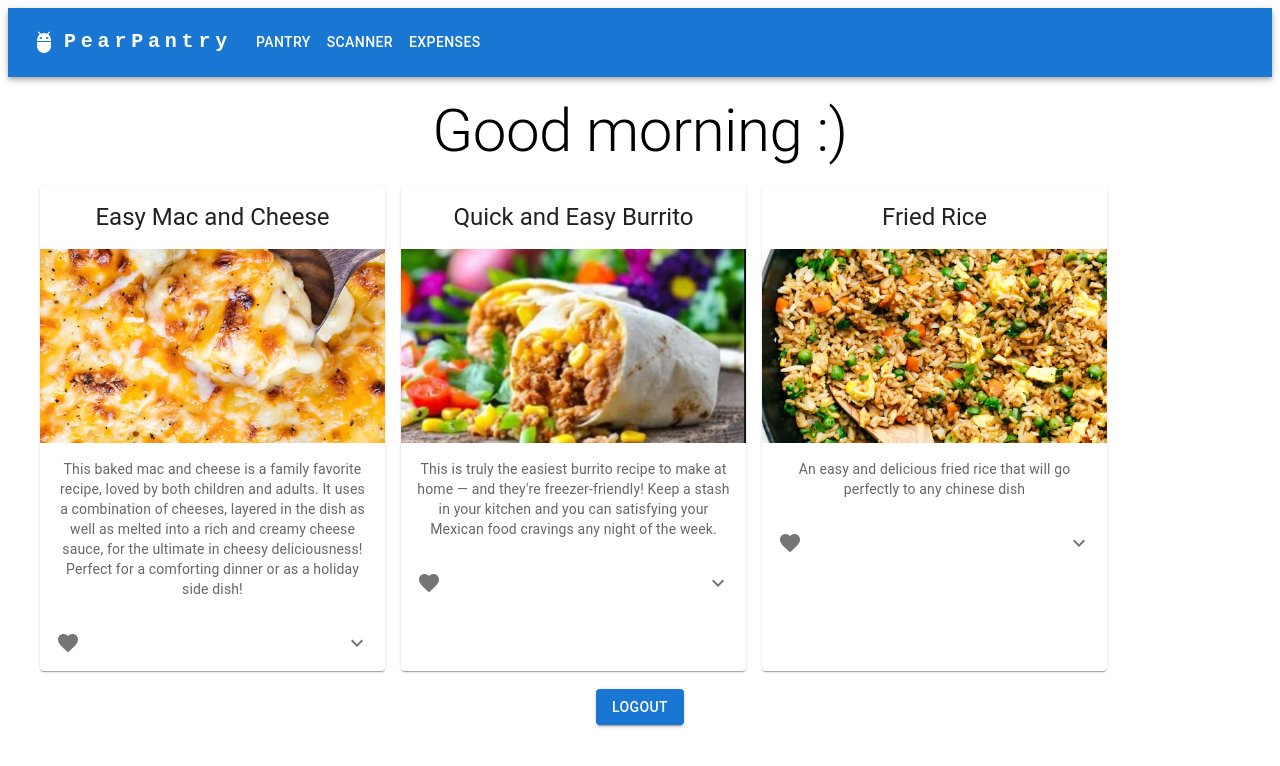
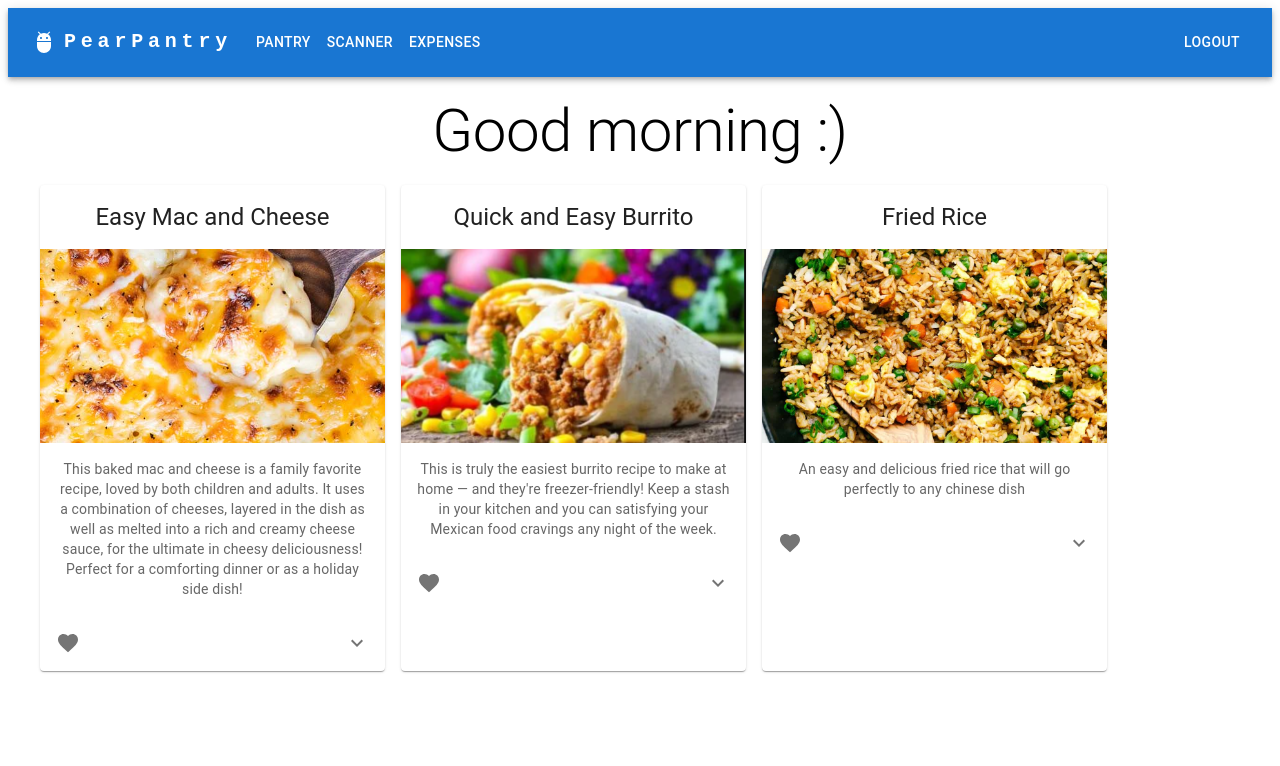
Before and after one commit to PearPantry/pearpantry.github.io, a React (Vite) app: page / in a window 1280 px wide. Shown: the top 766 px of the page. Built offline with nearby package versions, Linux system fonts and the light colour scheme; no server answers; sample sign-in values are in the browser's storage.

Commit message:
Add logout button

```diff
--- a/src/components/MenuBar.tsx
+++ b/src/components/MenuBar.tsx
@@ -8,11 +8,21 @@ import {
 } from "@mui/material";
 import AdbIcon from "@mui/icons-material/Adb";
 import { NavLink, useNavigate } from "react-router-dom";
+import { signOut } from "firebase/auth";
+import { auth } from "../scripts/firebase";
 
 const pages = ["Pantry", "Scanner", "Expenses"];
 
 function MenuBar() {
   const navigate = useNavigate();
+
+  const logout = async () => {
+    try {
+      await signOut(auth);
+    } catch (err) {
+      console.error(err);
+    }
+  };
 
   return (
     <AppBar position="static">
@@ -40,13 +50,16 @@ function MenuBar() {
             {pages.map((page) => (
               <Button
                 key={page}
-                onClick={() => navigate("/"+ page.toLowerCase())}
+                onClick={() => navigate("/" + page.toLowerCase())}
                 sx={{ my: 2, color: "white", display: "block" }}
               >
                 {page}
               </Button>
             ))}
           </Box>
+          <Button onClick={logout} color="inherit">
+            Logout
+          </Button>
           <AdbIcon sx={{ display: { xs: "flex", md: "none" }, mr: 1 }} />
           <Typography
             variant="h5"
--- a/src/routes/Home.tsx
+++ b/src/routes/Home.tsx
@@ -5,8 +5,6 @@ import MenuBar from "../components/MenuBar";
 import { auth } from "../scripts/firebase";
 import { useNavigate } from "react-router-dom";
 import HorizontalStack from "../components/HorizontalStack";
-import { signOut } from "firebase/auth";
-import { Button } from "@mui/material";
 
 function Home() {
   const navigate = useNavigate();
@@ -20,14 +18,6 @@ function Home() {
     });
   }, [navigate]);
 
-  const logout = async () => {
-    try {
-      await signOut(auth);
-    } catch (err) {
-      console.error(err);
-    }
-  };
-
   return (
     <>
       <MenuBar />
@@ -35,11 +25,6 @@ function Home() {
       <Greeting />
       <br />
       <HorizontalStack />
-
-      <br />
-      <Button onClick={logout} variant="contained">
-        Logout
-      </Button>
     </>
   );
 }
```
